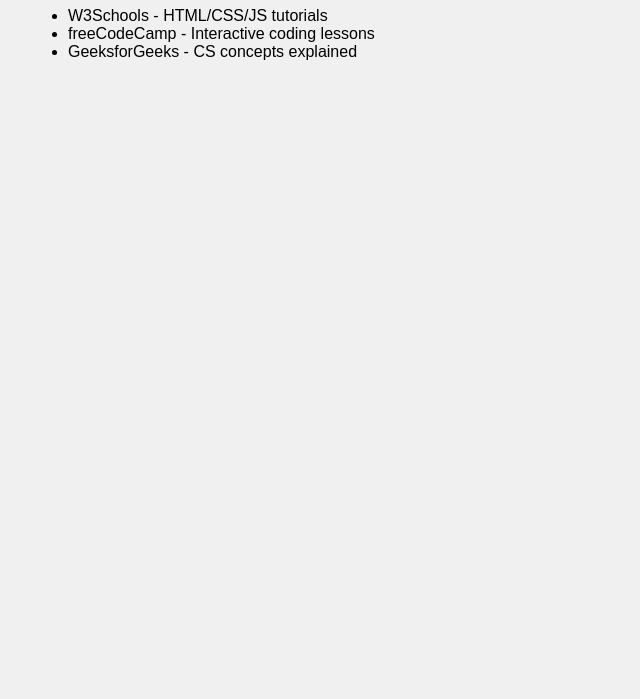
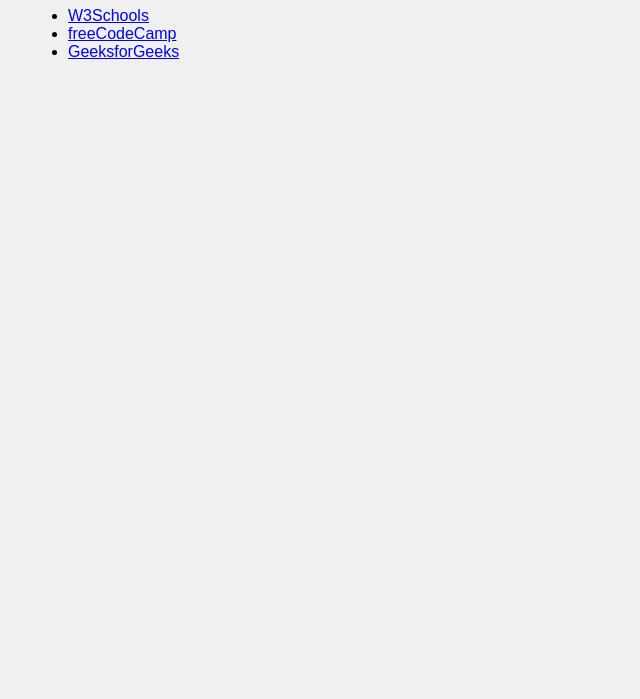
Before and after one commit to AYE5HA/edu-resource-page, a plain HTML site: page index.html in a window 1280 px wide. Shown: the part 101-800 px from the top of the page, without its empty margins (0-640 px from the left). Drawn offline with Linux system fonts and the light colour scheme.

Commit message:
Add clickable links to resources

```diff
--- a/index.html
+++ b/index.html
@@ -11,9 +11,10 @@
 <body>
   <h1>Useful Study Resources</h1>
   <ul>
-    <li>W3Schools - HTML/CSS/JS tutorials</li>
-    <li>freeCodeCamp - Interactive coding lessons</li>
-    <li>GeeksforGeeks - CS concepts explained</li>
+    <li><a href="https://www.w3schools.com">W3Schools</a></li>
+    <li><a href="https://www.freecodecamp.org">freeCodeCamp</a></li>
+    <li><a href="https://www.geeksforgeeks.org">GeeksforGeeks</a></li>
+  </ul>
   </ul>
 </body>
 </html>
```
